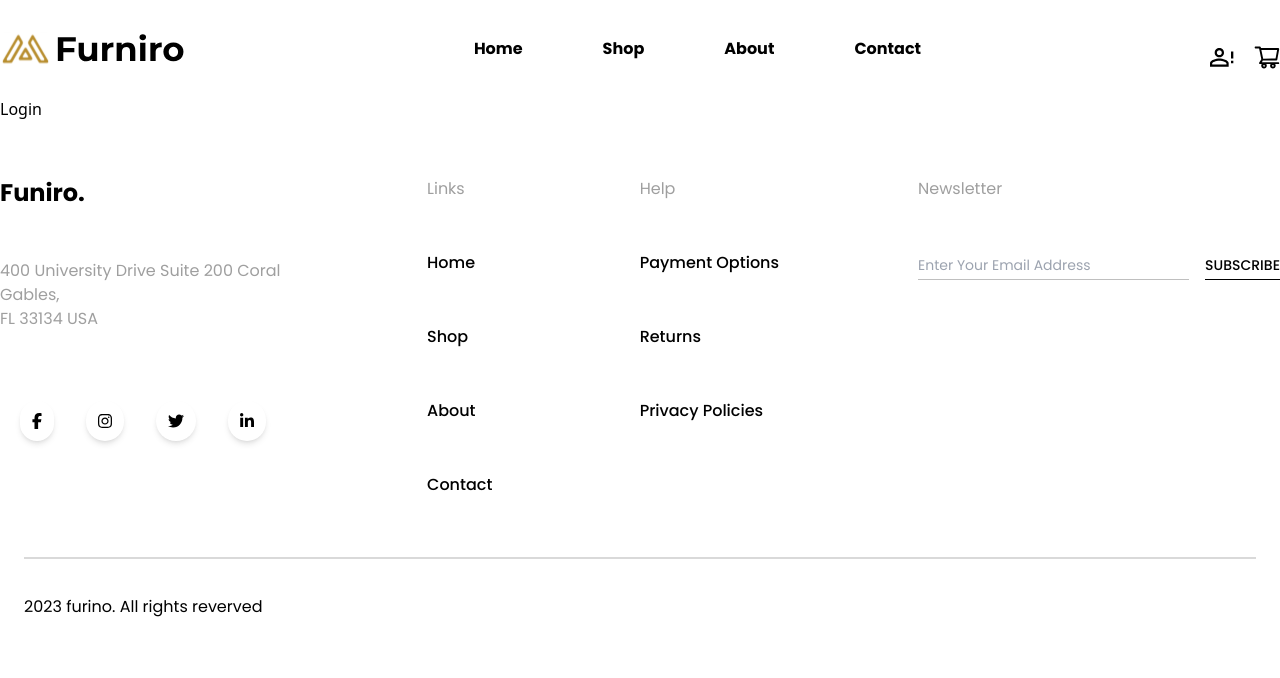
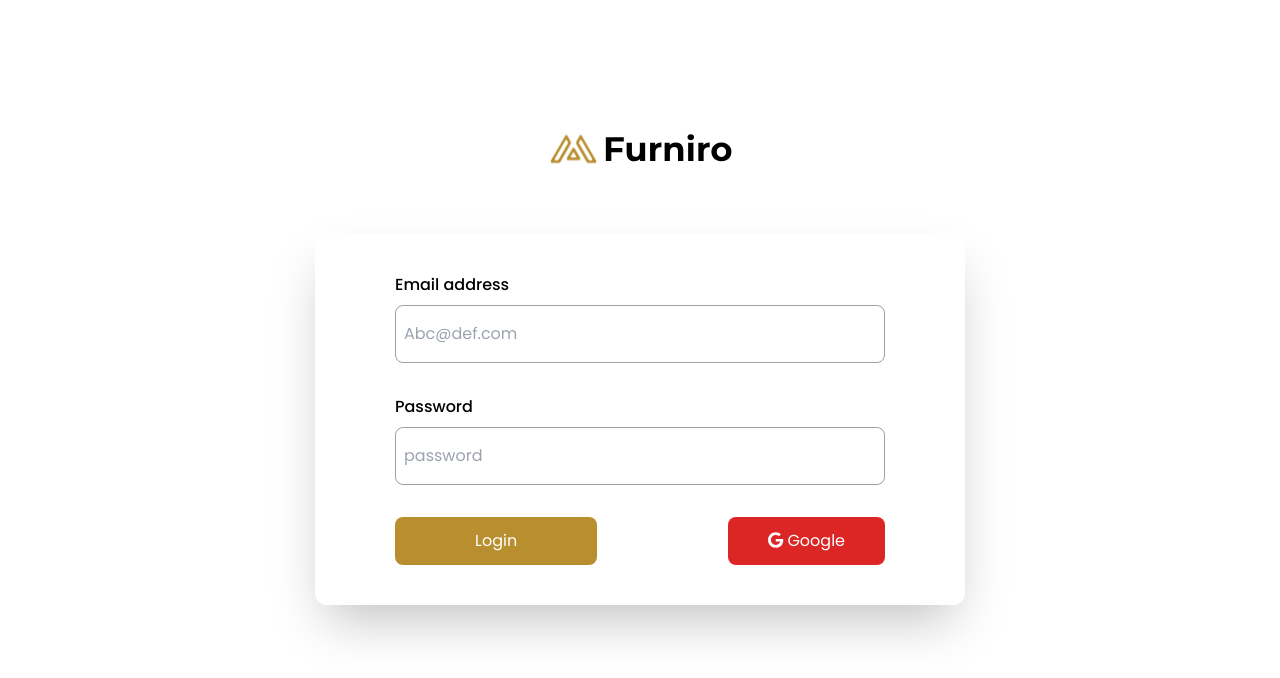
Before and after one commit to weu-souza/Furniro, a React (Vite) app: page /login in a window 1280 px wide. Shown: the top 678 px of the page. Built offline with nearby package versions, Linux system fonts and the light colour scheme; data requests are answered from the project's data file.

Commit message:
feat-login: login page ended

```diff
--- /dev/null
+++ b/src/Service/api/model/ContactModel.ts
@@ -0,0 +1,6 @@
+export interface IContact {
+    firstName: string;
+    email: string;
+    subject: string;
+    message: string;
+  }
--- /dev/null
+++ b/src/Service/api/model/LoginModel.ts
@@ -0,0 +1,4 @@
+export interface ILogin {
+    email:string;
+    password:string;
+}
--- a/src/components/Contact/ContactForm.tsx
+++ b/src/components/Contact/ContactForm.tsx
@@ -1,19 +1,15 @@
 import { SubmitHandler, useForm } from "react-hook-form";
+import { IContact } from "../../Service/api/model/ContactModel";
 
-interface IFormInput {
-  firstName: string;
-  email: string;
-  subject: string;
-  message: string;
-}
+
 
 const ContactForm = () => {
   const {
     register,
     handleSubmit,
     formState: { errors },
-  } = useForm<IFormInput>();
-  const onSubmit: SubmitHandler<IFormInput> = (data) => console.log(data);
+  } = useForm<IContact>();
+  const onSubmit: SubmitHandler<IContact> = (data) => console.log(data);
   return (
     <form
       onSubmit={handleSubmit(onSubmit)}
@@ -33,10 +29,15 @@
 
       <label className="label flex flex-col gap-2">
         Email address
-        <input className="input" {...register("email", { required: true })} placeholder="Abc@def.com"/>
+        <input className="input" {...register("email", {
+        required: 'Email is required',
+        pattern: {
+            value: /^(([^<>()[\]\\.,;:\s@"]+(\.[^<>()[\]\\.,;:\s@"]+)*)|(".+"))@((\[[0-9]{1,3}\.[0-9]{1,3}\.[0-9]{1,3}\.[0-9]{1,3}])|(([a-zA-Z\-0-9]+\.)+[a-zA-Z]{2,}))$/,
+            message: 'Please enter a valid email',
+        }})} placeholder="Abc@def.com"/>
       </label>
       {errors.email && (
-        <span className="text-red-500">This field is required</span>
+        <span className="text-red-500">{errors.email.message}</span>
       )}
 
       <label className="label flex flex-col gap-2">
--- /dev/null
+++ b/src/components/Login/LoginForm.tsx
@@ -0,0 +1,56 @@
+import { SubmitHandler, useForm } from "react-hook-form";
+import { ILogin } from "../../Service/api/model/LoginModel";
+import { FontAwesomeIcon } from "@fortawesome/react-fontawesome";
+import { faGoogle } from "@fortawesome/free-brands-svg-icons";
+
+const LoginForm = () => {
+    const {
+        register,
+        handleSubmit,
+        formState: { errors },
+      } = useForm<ILogin>();
+      const onSubmit: SubmitHandler<ILogin> = (data) => console.log(data);
+  return (
+    <div>
+      <form
+      onSubmit={handleSubmit(onSubmit)}
+      className="flex flex-col gap-8  w-[650px] shadow-2xl shadow-cor-shadow py-10 px-20 rounded-xl"
+    >
+      <label className="label flex flex-col gap-2">
+        Email address
+        <input className="input" {...register("email", {
+        required: 'Email is required',
+        pattern: {
+            value: /^(([^<>()[\]\\.,;:\s@"]+(\.[^<>()[\]\\.,;:\s@"]+)*)|(".+"))@((\[[0-9]{1,3}\.[0-9]{1,3}\.[0-9]{1,3}\.[0-9]{1,3}])|(([a-zA-Z\-0-9]+\.)+[a-zA-Z]{2,}))$/,
+            message: 'Please enter a valid email',
+        }})} placeholder="Abc@def.com"/>
+      </label>
+      {errors.email && (
+        <span className="text-red-500">{errors.email.message}</span>
+      )}
+      <label className="label flex flex-col gap-2">
+        Password
+        <input
+          className="input"
+          {...register("password", { required: true })}
+          placeholder="password"
+        />
+      </label>
+      {errors.password && (
+        <span className="text-red-500">This field is required</span>
+      )}
+    <div className="flex  items-center justify-between">
+    <input
+        type="submit"
+        value={"Login"}
+        className="py-3 px-20 bg-cor-B88E2F rounded-lg font-Poppins font-normal text-base text-white  cursor-pointer"
+      />
+      <button type="button" className="bg-red-600 py-3 px-10  rounded-lg gap-2 font-Poppins font-normal text-base text-white"><FontAwesomeIcon icon={faGoogle} /> Google</button>
+    </div>
+
+    </form>
+    </div>
+  )
+}
+
+export default LoginForm
--- a/src/pages/login/Login.tsx
+++ b/src/pages/login/Login.tsx
@@ -1,7 +1,15 @@
+import LogoIcon from "../../assets/icons/LogoIcon"
+import LoginForm from "../../components/Login/LoginForm"
+
 const Login = () => {
   return (
-    <div>
-      <h1>Login</h1>
+    <div className="flex flex-col gap-10 justify-between mt-32">
+      <div className="flex flex-col gap-16 max-w-screen-xl mx-auto">
+      <div className="mx-auto">
+      <LogoIcon />
+      </div>
+      <LoginForm/>
+    </div>
     </div>
   )
 }
--- a/tailwind.config.js
+++ b/tailwind.config.js
@@ -23,7 +23,8 @@
         "cor-2EC1AC":"#2EC1AC",
         "cor-F4F5F7":"#F4F5F7",
         "cor-E89F71":"#E89F71",
-        "cor-242424":"#242424"
+        "cor-242424":"#242424",
+        "cor-shadow":"rgba(0, 0, 0,0.25)"
       },
     },
     backgroundImage:{
```
Also changed, not shown: src/routes/Routes.tsx (+4 -4 lines), src/assets/Img/iconLogo.png.
